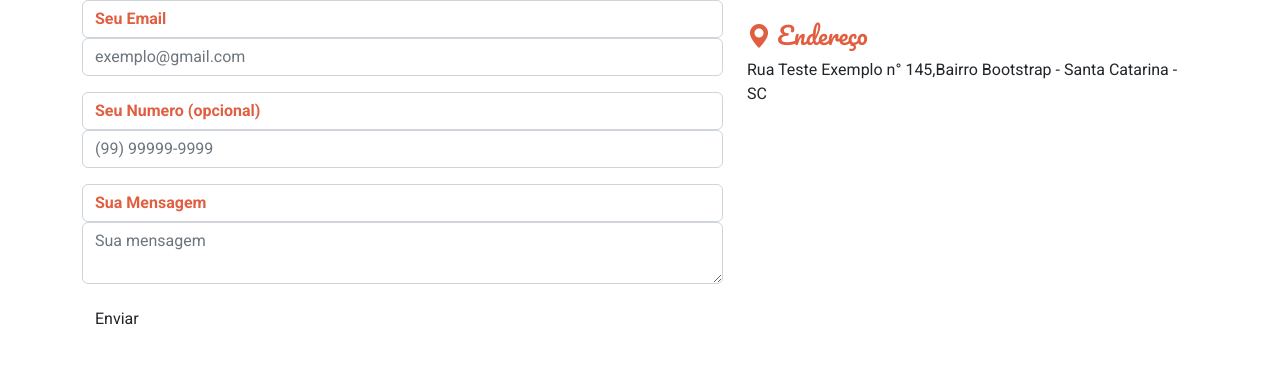
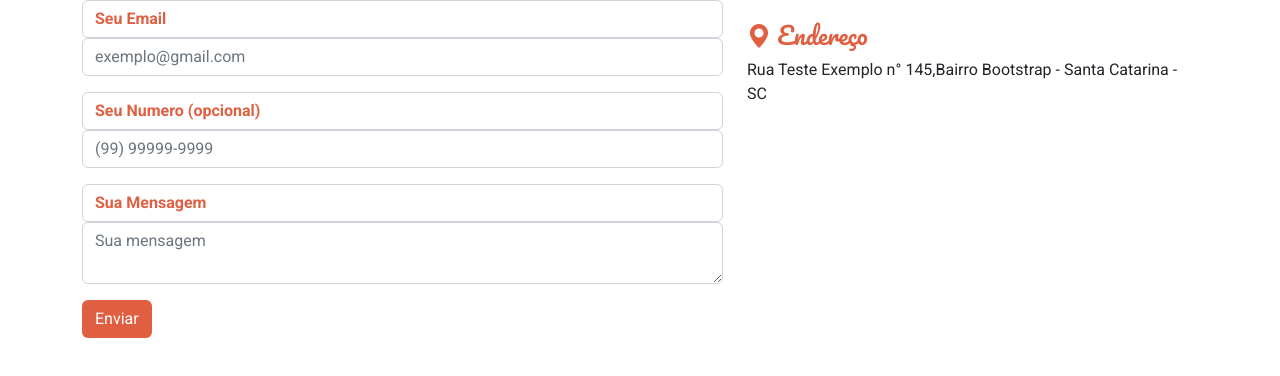
Before and after one commit to Gabriel-G1511/Bootstrap-restaurante-, a plain HTML site: page index.html in a window 1280 px wide. Shown: the part 2919-3295 px from the top of the page. Drawn offline with nearby package versions, Linux system fonts and the light colour scheme.

Commit message:
botao css

```diff
--- a/style.css
+++ b/style.css
@@ -38,7 +38,7 @@ body {
     color: #e15f41;
 }
 .nav-cardapio .nav-link.active,
-#contato button {
+#contato button, #botao {
     background-color: #e15f41;
     color: #fff;
 }
```
